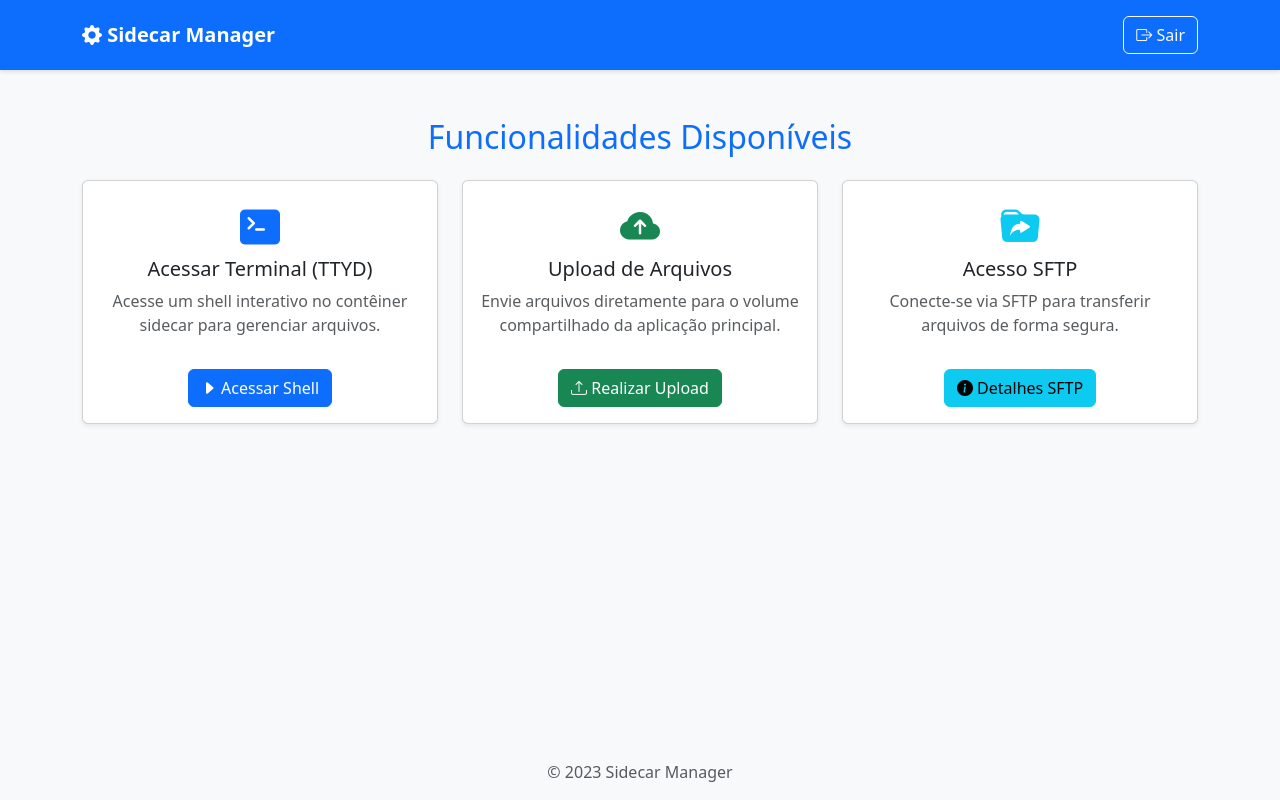
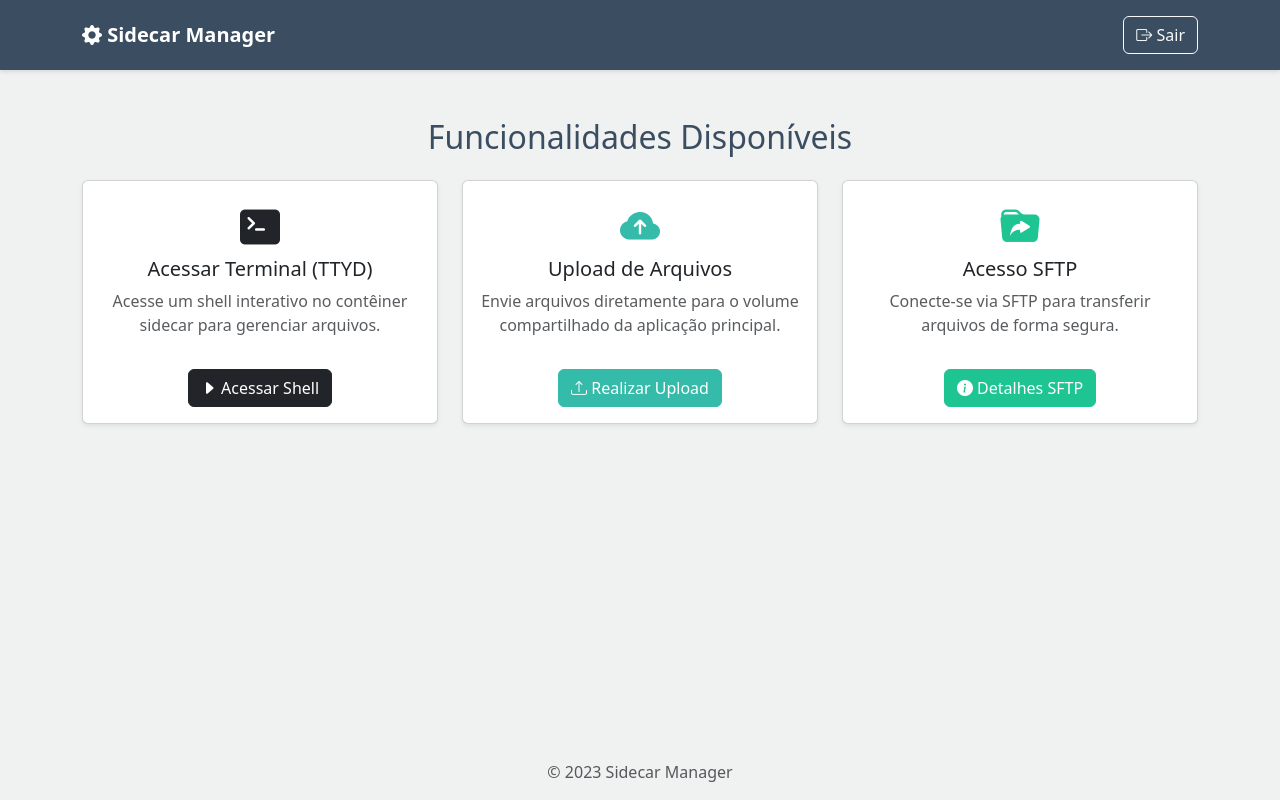
Before and after one commit to wesleikxp/poc-sidecar, a Flask app: page / in a window 1280 px wide. Run offline with Flask 3, Linux system fonts and the light colour scheme; a user stored in the database is signed in; parts of the project's set-up code (start-up, migrations or seed data) failed here and were passed over; some libraries are stand-ins or nearby versions.

Commit message:
feat: colors ajust

```diff
--- a/templates/index.html
+++ b/templates/index.html
@@ -11,12 +11,12 @@
             display: flex;
             flex-direction: column;
             min-height: 100vh;
-            background-color: #f8f9fa;
+            background-color: #f0f1f1;
         }
         .main-header {
-            background-color: #0d6efd; /* Bootstrap primary color */
+            background-color: #3b4d61;
             padding: 1rem 0;
-            color: white;
+            color: #f0f1f1;
             box-shadow: 0 2px 4px rgba(0, 0, 0, 0.1);
         }
         .feature-card {
@@ -25,6 +25,46 @@
         footer {
             margin-top: auto; /* Empurra o footer para o final da página */
         }
+
+  .btn-cyan-personalizado {
+    background-color: #34bba9;
+    border-color: #34bba9;
+    color: #ffffff; /* Cor do texto para garantir contraste */
+  }
+
+  /* Efeito de hover para o botão */
+  .btn-cyan-personalizado:hover {
+    background-color: #2da091; /* Um tom um pouco mais escuro para o efeito */
+    border-color: #2da091;
+    color: #ffffff;
+  }
+
+
+  .btn-sftp {
+    background-color: #1fc493;
+    border-color: #1fc493;
+    color: #ffffff; /* Cor do texto para garantir contraste */
+  }
+
+  /* Efeito de hover para o botão */
+  .btn-sftp:hover {
+    background-color: #1a9e77; /* Um tom um pouco mais escuro para o efeito */
+    border-color: #1a9e77;
+    color: #ffffff;
+  }
+    .btn-personalizado {
+    background-color: #1e2731;
+    border-color: #1e2731;
+    color: #f0f1f1;
+  }
+
+  /* Efeito de hover para o botão */
+  .btn-personalizado:hover {
+    background-color: #3b4d61;
+    border-color: #3b4d61;
+    color: #f0f1f1;
+  }
+
     </style>
 </head>
 <body>
@@ -55,16 +95,16 @@
             {% endif %}
         {% endwith %}
 
-        <h2 class="text-center mb-4 text-primary">Funcionalidades Disponíveis</h2>
+        <h2 class="text-center mb-4" style="color: #3b4d61;">Funcionalidades Disponíveis</h2>
 
         <div class="row g-4 justify-content-center">
             <div class="col-md-6 col-lg-4">
                 <div class="card h-100 shadow-sm feature-card">
                     <div class="card-body text-center">
-                        <i class="bi bi-terminal-fill fs-1 text-primary mb-3"></i>
+                        <i class="bi bi-terminal-fill fs-1 text-dark mb-3"></i>
                         <h5 class="card-title">Acessar Terminal (TTYD)</h5>
                         <p class="card-text text-muted">Acesse um shell interativo no contêiner sidecar para gerenciar arquivos.</p>
-                        <a href="{{ url_for('shell') }}" class="btn btn-primary mt-3">
+                        <a href="{{ url_for('shell') }}" class="btn btn-dark mt-3">
                             <i class="bi bi-caret-right-fill"></i> Acessar Shell
                         </a>
                     </div>
@@ -74,10 +114,10 @@
             <div class="col-md-6 col-lg-4">
                 <div class="card h-100 shadow-sm feature-card">
                     <div class="card-body text-center">
-                        <i class="bi bi-cloud-arrow-up-fill fs-1 text-success mb-3"></i>
+                        <i class="bi bi-cloud-arrow-up-fill fs-1 mb-3" style="color:#34bba9"></i>
                         <h5 class="card-title">Upload de Arquivos</h5>
                         <p class="card-text text-muted">Envie arquivos diretamente para o volume compartilhado da aplicação principal.</p>
-                        <a href="{{ url_for('upload_file') }}" class="btn btn-success mt-3">
+                        <a href="{{ url_for('upload_file') }}" class="btn btn-cyan-personalizado mt-3">
                             <i class="bi bi-upload"></i> Realizar Upload
                         </a>
                     </div>
@@ -87,10 +127,10 @@
             <div class="col-md-6 col-lg-4">
                 <div class="card h-100 shadow-sm feature-card">
                     <div class="card-body text-center">
-                        <i class="bi bi-folder-symlink-fill fs-1 text-info mb-3"></i>
+                        <i class="bi bi-folder-symlink-fill fs-1 mb-3" style="color: #1fc493;"></i>
                         <h5 class="card-title">Acesso SFTP</h5>
                         <p class="card-text text-muted">Conecte-se via SFTP para transferir arquivos de forma segura.</p>
-                        <button type="button" class="btn btn-info mt-3" data-bs-toggle="modal" data-bs-target="#sftpInfoModal">
+                        <button type="button" class="btn btn-sftp mt-3" data-bs-toggle="modal" data-bs-target="#sftpInfoModal">
                             <i class="bi bi-info-circle-fill"></i> Detalhes SFTP
                         </button>
                     </div>
@@ -102,7 +142,7 @@
     <div class="modal fade" id="sftpInfoModal" tabindex="-1" aria-labelledby="sftpInfoModalLabel" aria-hidden="true">
         <div class="modal-dialog modal-dialog-centered">
             <div class="modal-content">
-                <div class="modal-header bg-info text-white">
+                <div class="modal-header text-white" style="background-color: #1fc493;">
                     <h5 class="modal-title" id="sftpInfoModalLabel">Informações de Acesso SFTP</h5>
                     <button type="button" class="btn-close btn-close-white" data-bs-dismiss="modal" aria-label="Close"></button>
                 </div>
@@ -119,7 +159,7 @@
                     </div>
                 </div>
                 <div class="modal-footer">
-                    <button type="button" class="btn btn-secondary" data-bs-dismiss="modal">Fechar</button>
+                    <button type="button" class="btn btn-personalizado" data-bs-dismiss="modal">Fechar</button>
                 </div>
             </div>
         </div>
--- a/templates/shell.html
+++ b/templates/shell.html
@@ -14,9 +14,9 @@
             background-color: #f8f9fa;
         }
         .main-header {
-            background-color: #0d6efd;
+            background-color: #3b4d61;
             padding: 1rem 0;
-            color: white;
+            color: #f0f1f1;
             box-shadow: 0 2px 4px rgba(0, 0, 0, 0.1);
         }
         .shell-container {
@@ -33,7 +33,7 @@
         }
 
         .shell-container h1 {
-            color: white;
+            color: #f0f1f1;
             padding: 15px;
             margin: 0;
             background-color: #333;
```
Also changed, not shown: templates/login.html (+16 -2 lines), templates/upload.html (+36 -5 lines), 1 other file.
